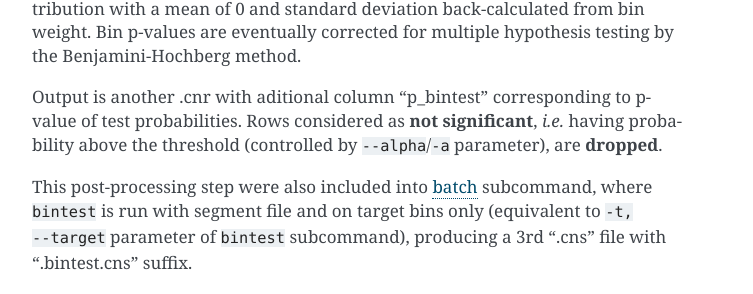
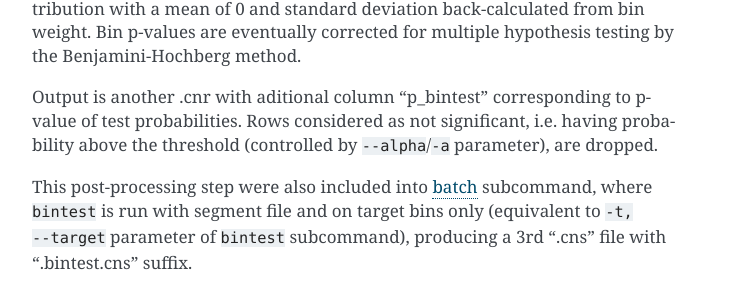
Before and after one commit to etal/cnvkit, a Sphinx documentation site: the page built from doc/pipeline.rst, in a window 1280 px wide and 900 px high, scrolled down 17028 px. Shown: the part 266-560 px from the top of the window, without its empty margins (388-1141 px from the left). Built offline with Sphinx 7.4.7, drawn with Linux system fonts in a browser that asks for light colours; the version number is read from the project's files by our own code.

Commit message:
Changes - iter 5
Co-authored-by: Kirill Tsukanov <tskir@users.noreply.github.com>

```diff
--- a/doc/pipeline.rst
+++ b/doc/pipeline.rst
@@ -841,7 +841,7 @@ number is the same.
 
 Each bin in a .cnr file is tested individually for non-neutral copy number. Specifically, we calculate the probability of a bin's log2 value versus a normal distribution with a mean of 0 and standard deviation back-calculated from bin weight. Bin p-values are eventually corrected for multiple hypothesis testing by the Benjamini-Hochberg method.
 
-Output is another .cnr with aditional column "p_bintest" corresponding to p-value of test probabilities. Rows considered as **not significant**, *i.e.* having probability above the threshold (controlled by ``--alpha``/``-a`` parameter), are **dropped**.
+Output is another .cnr with aditional column "p_bintest" corresponding to p-value of test probabilities. Rows considered as not significant, i.e. having probability above the threshold (controlled by ``--alpha``/``-a`` parameter), are dropped.
 
 This post-processing step were also included into
 :ref:`batch` subcommand, where ``bintest`` is run with segment file and on target bins only (equivalent to ``-t, --target`` parameter of ``bintest`` subcommand), producing a 3rd ".cns" file with ".bintest.cns" suffix.
```
